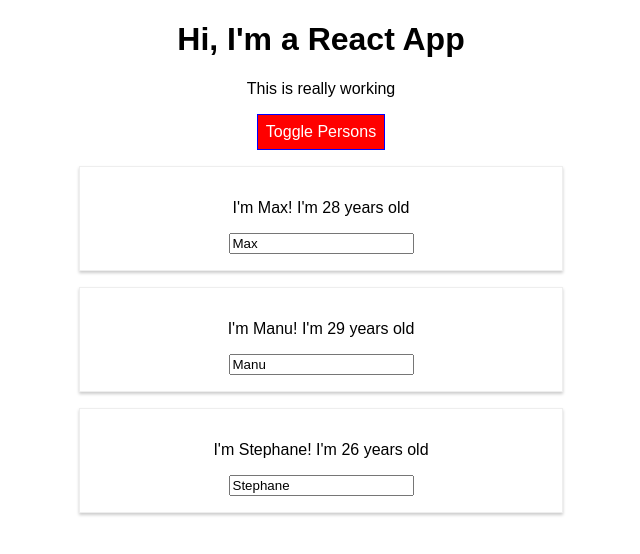
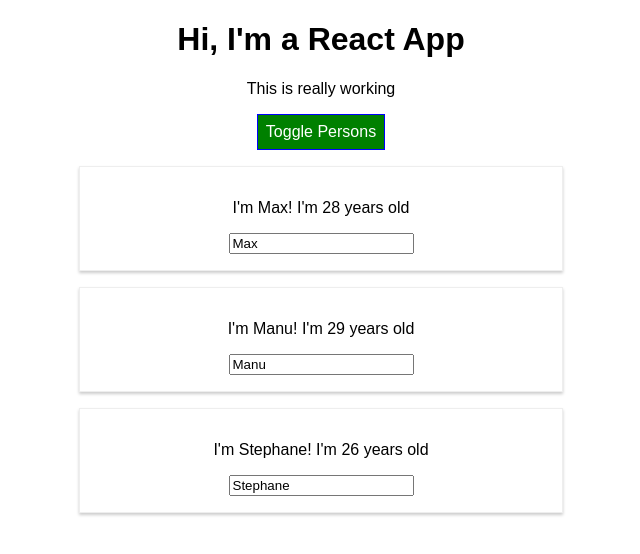
Before and after one commit to 31536k/uReactCompleteGuide-FirstApp, a React (Create React App) app: page / in a window 1280 px wide. Both pictures are taken after a click on the button "Toggle Persons". Shown: the top 554 px of the page, without its empty margins (319-959 px from the left). Built offline with nearby package versions, Linux system fonts and the light colour scheme.

Commit message:
72 More on Styled Components

```diff
--- a/src/App.js
+++ b/src/App.js
@@ -1,6 +1,21 @@
 import React, { Component } from 'react';
 import './App.css';
 import Person from './Person/Person';
+import styled from 'styled-components';
+
+const StyledButton = styled.button`
+  background-color: green;
+  color: white;
+  font: inherit;
+  border: 1px solid blue;
+  padding: 8px;
+  cursor: pointer;
+
+  &:hover {
+    background-color: lightgreen;
+    color: black;
+  }
+`
 
 class App extends Component {
   state = {
@@ -83,9 +98,9 @@ class App extends Component {
       <div className="App">
         <h1>Hi, I'm a React App</h1>
         <p className={classes.join(' ')}>This is really working</p>
-        <button
-          style={style}
-          onClick={this.togglePersonsHandler}>Toggle Persons</button>
+        <StyledButton
+          onClick={this.togglePersonsHandler}>Toggle Persons
+          </StyledButton>
         {persons}
       </div>
     );
--- a/src/Person/Person.js
+++ b/src/Person/Person.js
@@ -16,12 +16,6 @@ const StyledDiv = styled.div`
 `;
 
 const person = (props) => {
-    const style = {
-        '@media (min-width: 500px)': {
-            width: '450px'
-        }
-    }
-
     return (
         // <div className="Person" style={style}>
         <StyledDiv>
```
